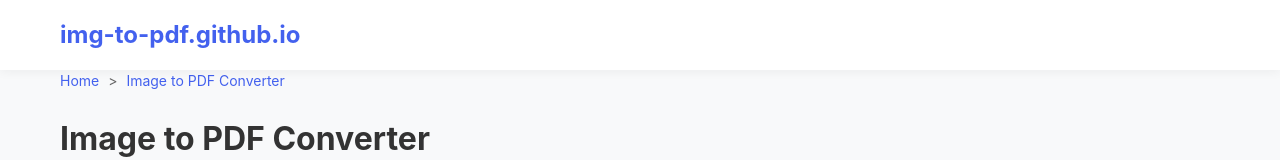
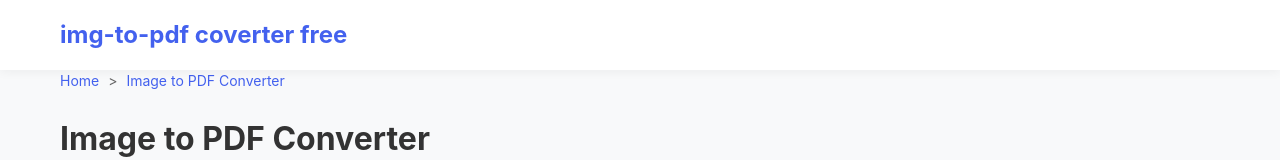
Before and after one commit to img-to-pdf/img-to-pdf.github.io, a plain HTML site: page index.html in a window 1280 px wide. Shown: the top 160 px of the page. Drawn offline with nearby package versions, Linux system fonts and the light colour scheme.

Commit message:
Update index.html

```diff
--- a/index.html
+++ b/index.html
@@ -361,7 +361,7 @@
   <header>
     <div class="container">
       <div class="header-content">
-        <a href="/" class="site-name">img-to-pdf.github.io</a>
+        <a href="/" class="site-name">img-to-pdf coverter free</a>
       </div>
     </div>
   </header>
```
